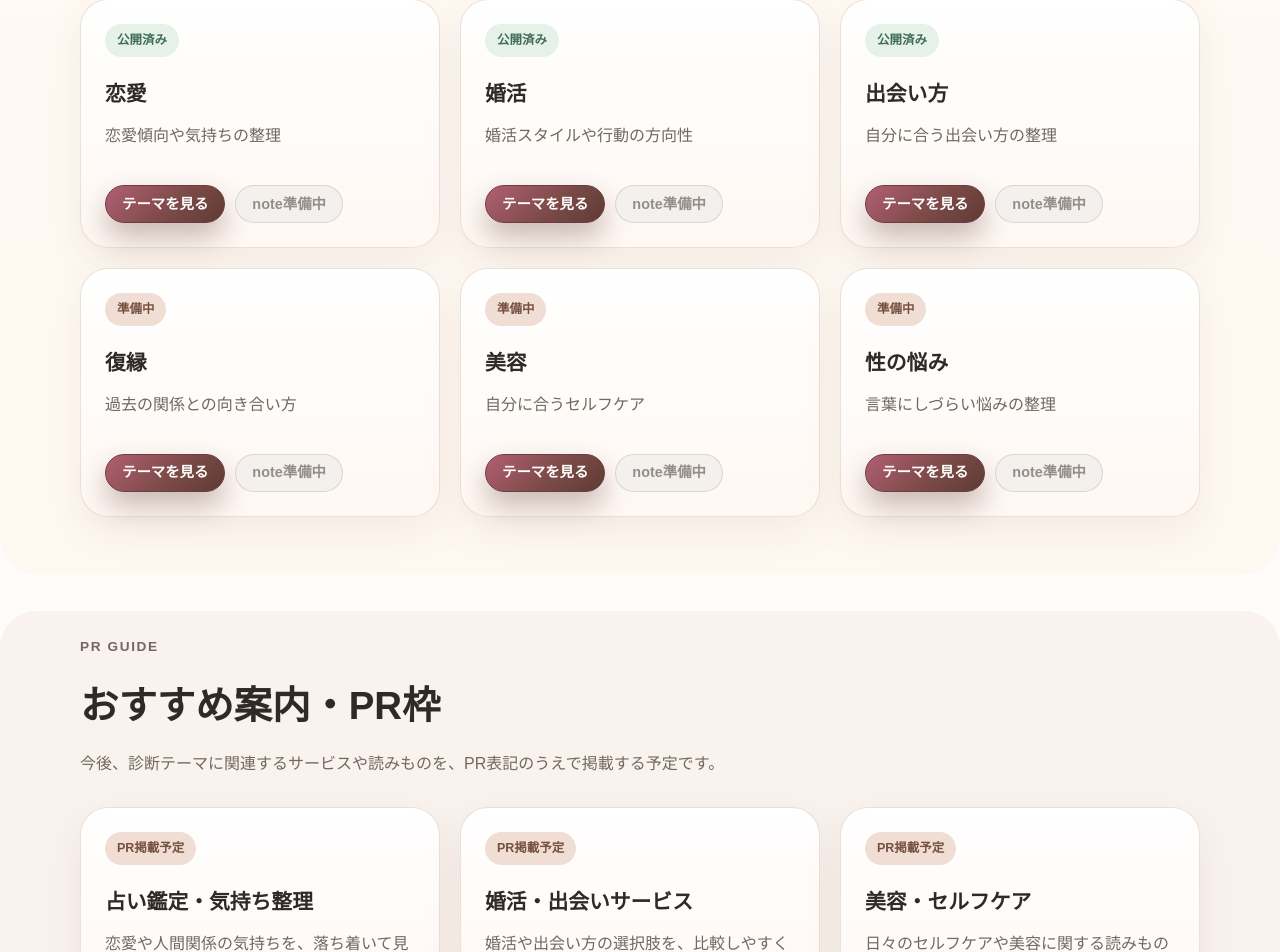
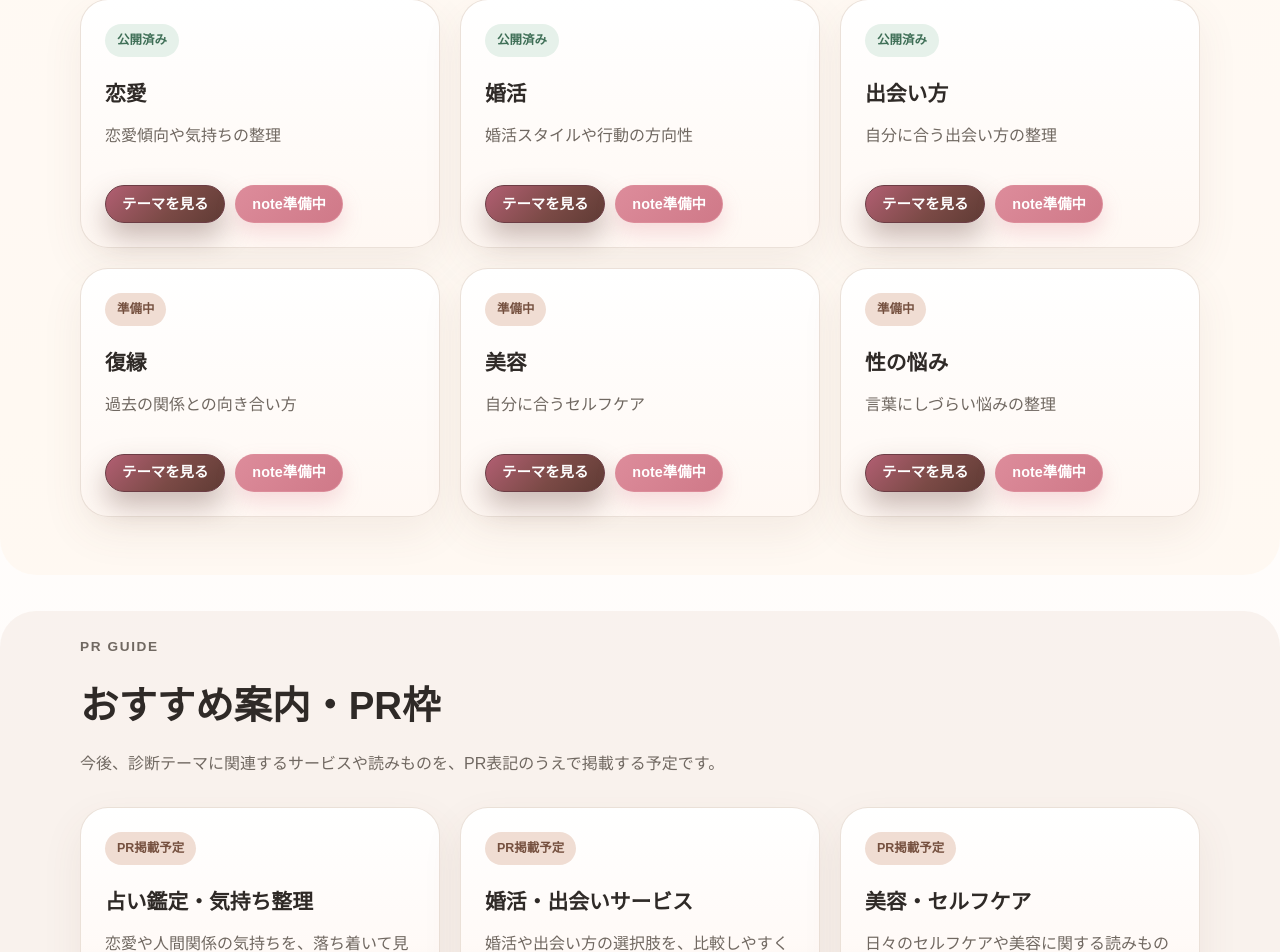
Before and after one commit to kenichis1971-cloud/diagnosis-portal-site, a Next.js app: page / in a window 1280 px wide. Shown: the part 1840-2792 px from the top of the page. Built offline with nearby package versions, Linux system fonts and the light colour scheme; no server answers.

Commit message:
Tint note action buttons pink

```diff
--- a/app/globals.css
+++ b/app/globals.css
@@ -494,32 +494,33 @@ main {
 
 .category-guide-card__note,
 .category-list__note {
-  border: 1px solid rgba(155, 107, 85, 0.42);
-  color: #8f5661;
-  background: #ffffff;
-  box-shadow: 0 4px 10px rgba(117, 80, 63, 0.08);
-  transition: border-color 160ms ease, background-color 160ms ease, color 160ms ease;
+  border: 1px solid rgba(221, 140, 155, 0.78);
+  color: #8c4554;
+  background: linear-gradient(180deg, #ffffff 0%, #fde8ec 100%);
+  box-shadow: 0 9px 18px rgba(221, 140, 155, 0.2);
+  transition: border-color 160ms ease, background-color 160ms ease, box-shadow 160ms ease, color 160ms ease;
 }
 
 .category-guide-card__note:hover,
 .category-list__note:hover {
-  border-color: rgba(143, 86, 97, 0.64);
-  color: #754452;
-  background: #fff7f5;
+  border-color: #dd8c9b;
+  color: #743845;
+  background: #fff0f3;
+  box-shadow: 0 12px 22px rgba(221, 140, 155, 0.26);
 }
 
 .category-guide-card__note:focus-visible,
 .category-list__note:focus-visible {
-  outline: 3px solid rgba(143, 86, 97, 0.2);
+  outline: 3px solid rgba(221, 140, 155, 0.28);
   outline-offset: 3px;
 }
 
 .category-guide-card__note--disabled,
 .category-list__note--disabled {
-  border-color: rgba(112, 104, 97, 0.2);
-  color: rgba(112, 104, 97, 0.72);
-  background: #f3f0ed;
-  box-shadow: none;
+  border-color: rgba(221, 140, 155, 0.92);
+  color: #ffffff;
+  background: linear-gradient(135deg, #dd8c9b 0%, #cf7988 100%);
+  box-shadow: 0 10px 20px rgba(221, 140, 155, 0.28);
   cursor: default;
   font-weight: 700;
   pointer-events: none;
@@ -527,10 +528,10 @@ main {
 
 .category-guide-card__note--disabled:hover,
 .category-list__note--disabled:hover {
-  border-color: rgba(112, 104, 97, 0.2);
-  color: rgba(112, 104, 97, 0.72);
-  background: #f3f0ed;
-  box-shadow: none;
+  border-color: rgba(221, 140, 155, 0.92);
+  color: #ffffff;
+  background: linear-gradient(135deg, #dd8c9b 0%, #cf7988 100%);
+  box-shadow: 0 10px 20px rgba(221, 140, 155, 0.28);
 }
 
 .pr-slot-card {
```
